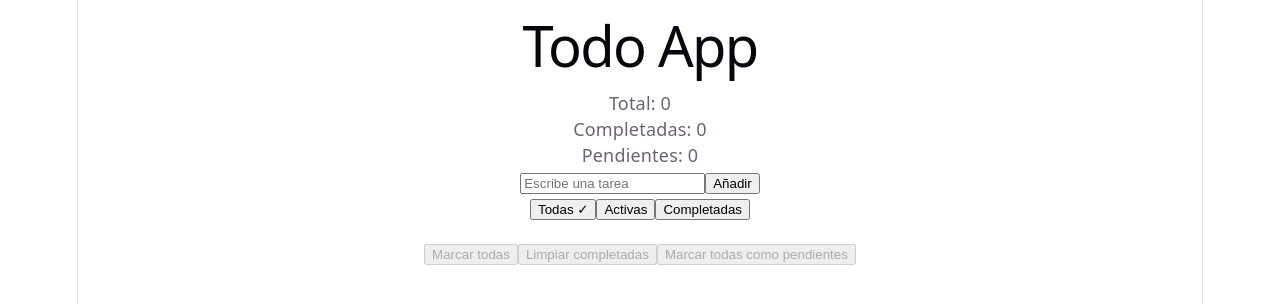
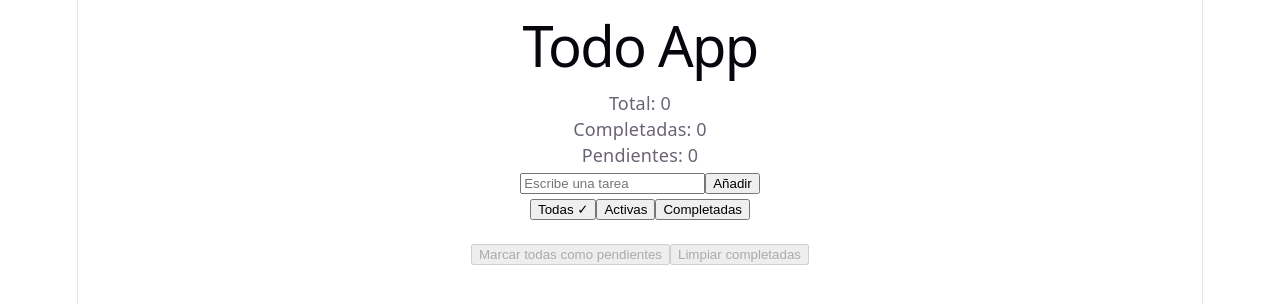
Before and after one commit to enrisan1/mi-app, a React (Vite) app: page / in a window 1280 px wide. Shown: the top 304 px of the page. Built offline with nearby package versions, Linux system fonts and the light colour scheme.

Commit message:
feat(tasks): replace mark all actions with toggle all

```diff
--- a/src/App.tsx
+++ b/src/App.tsx
@@ -21,8 +21,8 @@ function App() {
     deleteTask,
     toggleTask,
     editTask,
-    markAllCompleted,
-    markAllPending,
+    toggleAll,
+    hasPendingTasks,
     clearCompleted,
   } = useTasks();
 
@@ -56,11 +56,10 @@ function App() {
       />
 
       <TaskActions
-        onMarkAllCompleted={markAllCompleted}
-        onMarkAllPending={markAllPending}
+        onToggleAll={toggleAll}
         onClearCompleted={clearCompleted}
         hasCompletedTasks={completedTasks > 0}
-        hasPendingTasks={pendingTasks > 0}
+        hasPendingTasks={hasPendingTasks}
       />
     </div>
   );
--- a/src/application/tasks/composition.ts
+++ b/src/application/tasks/composition.ts
@@ -6,11 +6,14 @@ import { createEditTaskUseCase } from "./useCases/editTask";
 import { createClearCompletedUseCase } from "./useCases/clearCompleted";
 import { createMarkAllCompletedUseCase } from "./useCases/markAllCompleted";
 import { createMarkAllPendingUseCase } from "./useCases/markAllPending";
+import { createToggleAllUseCase } from "./useCases/toggleAll";
 
 export const markAllCompletedUseCase =
   createMarkAllCompletedUseCase(taskActions);
 
 export const markAllPendingUseCase = createMarkAllPendingUseCase(taskActions);
+
+export const toggleAllUseCase = createToggleAllUseCase(taskActions);
 
 export const addTaskUseCase = createAddTaskUseCase(taskActions);
 
--- a/src/application/tasks/taskActions.ts
+++ b/src/application/tasks/taskActions.ts
@@ -3,6 +3,7 @@ import type { Store } from "../../store/types";
 import type { Task } from "../../domain/tasks/entities/task";
 import { ACTIONS, type TaskAction } from "../../domain/tasks/tasksReducer";
 import type { TaskActions } from "./taskActions.types";
+import { selectHasPendingTasks } from "../../domain/tasks/tasksSelectors";
 
 function createTaskActions(store: Store<Task[], TaskAction>): TaskActions {
   return {
@@ -51,6 +52,10 @@ function createTaskActions(store: Store<Task[], TaskAction>): TaskActions {
         type: ACTIONS.MARK_ALL_PENDING,
       });
     },
+
+    hasPendingTasks() {
+      return selectHasPendingTasks(store.getState());
+    },
   };
 }
 
--- a/src/application/tasks/taskActions.types.ts
+++ b/src/application/tasks/taskActions.types.ts
@@ -7,4 +7,5 @@ export interface TaskActions {
   clearCompleted(): void;
   markAllCompleted(): void;
   markAllPending(): void;
+  hasPendingTasks(): boolean;
 }
--- a/src/application/tasks/tasksStore.ts
+++ b/src/application/tasks/tasksStore.ts
@@ -6,7 +6,7 @@ import { tasksReducer, type TaskAction } from "../../domain/tasks/tasksReducer";
 
 import { persistMiddleware } from "./persistMiddleware";
 
-const initialState: Task[] = localStorageTaskRepository.load?.() ?? [];
+const initialState: Task[] = localStorageTaskRepository.load() ?? [];
 
 export const tasksStore = createStore<Task[], TaskAction>(
   tasksReducer,
--- /dev/null
+++ b/src/application/tasks/useCases/toggleAll.ts
@@ -0,0 +1,11 @@
+import type { TaskActions } from "../taskActions.types";
+
+export function createToggleAllUseCase(actions: TaskActions) {
+  return () => {
+    if (actions.hasPendingTasks()) {
+      actions.markAllCompleted();
+    } else {
+      actions.markAllPending();
+    }
+  };
+}
--- a/src/domain/tasks/tasksSelectors.ts
+++ b/src/domain/tasks/tasksSelectors.ts
@@ -44,6 +44,10 @@ export function selectPendingCount(tasks: Task[]): number {
   return selectActiveTasks(tasks).length;
 }
 
+export function selectHasPendingTasks(tasks: Task[]): boolean {
+  return selectPendingCount(tasks) > 0;
+}
+
 /**
  * Selectores memoizados
  */
@@ -56,3 +60,8 @@ export const selectCompleted = createSelector(
 );
 
 export const selectPending = createSelector(selectTasks, selectActiveTasks);
+
+export const selectHasPending = createSelector(
+  selectTasks,
+  selectHasPendingTasks,
+);
--- a/src/infrastructure/taskRepository/localStorageTaskRepository.ts
+++ b/src/infrastructure/taskRepository/localStorageTaskRepository.ts
@@ -1,15 +1,29 @@
-import type { Task } from "../../domain/tasks/entities/task";
+import { Task } from "../../domain/tasks/entities/task";
+import type { StoredTask } from "./storedTask";
 
 const KEY = "tasks";
 
 export const localStorageTaskRepository = {
   save(tasks: Task[]) {
-    localStorage.setItem(KEY, JSON.stringify(tasks));
+    const storedTasks: StoredTask[] = tasks.map((task) => ({
+      id: task.id.toString(),
+      text: task.text.toString(),
+      completed: task.completed,
+    }));
+
+    localStorage.setItem(KEY, JSON.stringify(storedTasks));
   },
 
   load(): Task[] {
     const data = localStorage.getItem(KEY);
-    return data ? JSON.parse(data) : [];
+
+    if (!data) {
+      return [];
+    }
+
+    const storedTasks: StoredTask[] = JSON.parse(data);
+
+    return storedTasks.map(Task.restore);
   },
 
   clear() {
--- /dev/null
+++ b/src/infrastructure/taskRepository/storedTask.ts
@@ -0,0 +1,5 @@
+export type StoredTask = {
+  id: string;
+  text: string;
+  completed: boolean;
+};
--- a/src/ui/components/TaskActions.tsx
+++ b/src/ui/components/TaskActions.tsx
@@ -1,6 +1,5 @@
 interface TaskActionsProps {
-  onMarkAllCompleted: () => void;
-  onMarkAllPending: () => void;
+  onToggleAll: () => void;
   onClearCompleted: () => void;
 
   hasCompletedTasks: boolean;
@@ -8,25 +7,23 @@ interface TaskActionsProps {
 }
 
 export default function TaskActions({
-  onMarkAllCompleted,
-  onMarkAllPending,
+  onToggleAll,
   onClearCompleted,
   hasCompletedTasks,
   hasPendingTasks,
 }: TaskActionsProps) {
   return (
     <div className="task-actions">
-      <button onClick={onMarkAllCompleted} disabled={!hasPendingTasks}>
-        Marcar todas
+      <button
+        onClick={onToggleAll}
+        disabled={!hasPendingTasks && !hasCompletedTasks}
+      >
+        {hasPendingTasks ? "Marcar todas" : "Marcar todas como pendientes"}
       </button>
 
       <button onClick={onClearCompleted} disabled={!hasCompletedTasks}>
         Limpiar completadas
       </button>
-
-      <button onClick={onMarkAllPending} disabled={!hasCompletedTasks}>
-        Marcar todas como pendientes
-      </button>
     </div>
   );
 }
--- a/src/ui/hooks/useTasks.ts
+++ b/src/ui/hooks/useTasks.ts
@@ -1,5 +1,6 @@
 import { useSyncExternalStore } from "react";
 import { tasksStore } from "../../application/tasks/tasksStore";
+import { selectHasPendingTasks } from "../../domain/tasks/tasksSelectors";
 import {
   addTaskUseCase,
   toggleTaskUseCase,
@@ -8,6 +9,7 @@ import {
   clearCompletedUseCase,
   markAllCompletedUseCase,
   markAllPendingUseCase,
+  toggleAllUseCase,
 } from "../../application/tasks/composition";
 
 export function useTasks() {
@@ -16,6 +18,8 @@ export function useTasks() {
     tasksStore.getState,
     tasksStore.getState,
   );
+
+  const hasPendingTasks = selectHasPendingTasks(tasks);
 
   return {
     tasks,
@@ -26,5 +30,7 @@ export function useTasks() {
     clearCompleted: clearCompletedUseCase,
     markAllCompleted: markAllCompletedUseCase,
     markAllPending: markAllPendingUseCase,
+    toggleAll: toggleAllUseCase,
+    hasPendingTasks,
   };
 }
```
Also changed, not shown: 1 other file (tests, documents, lock files or other folders).
